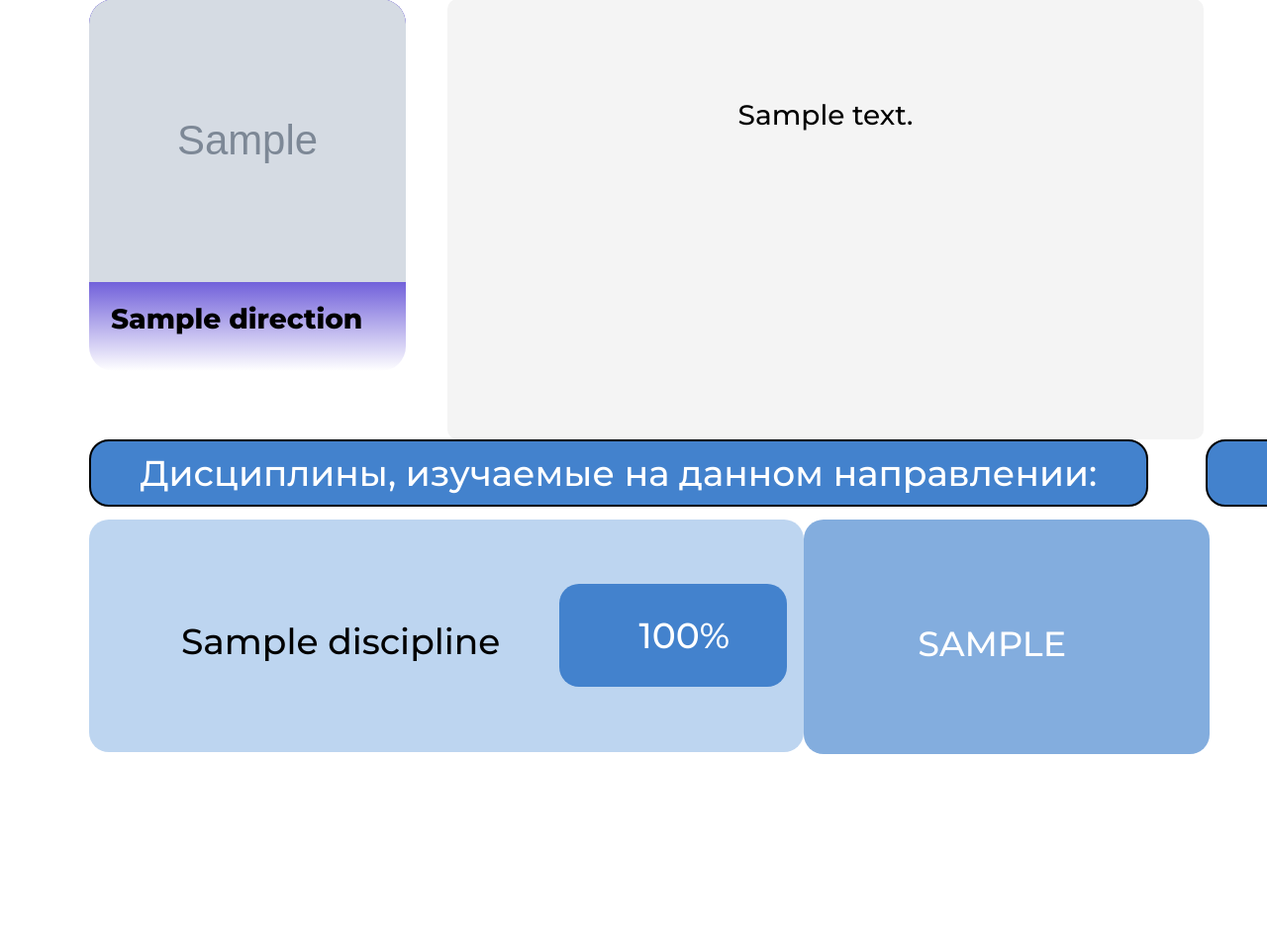
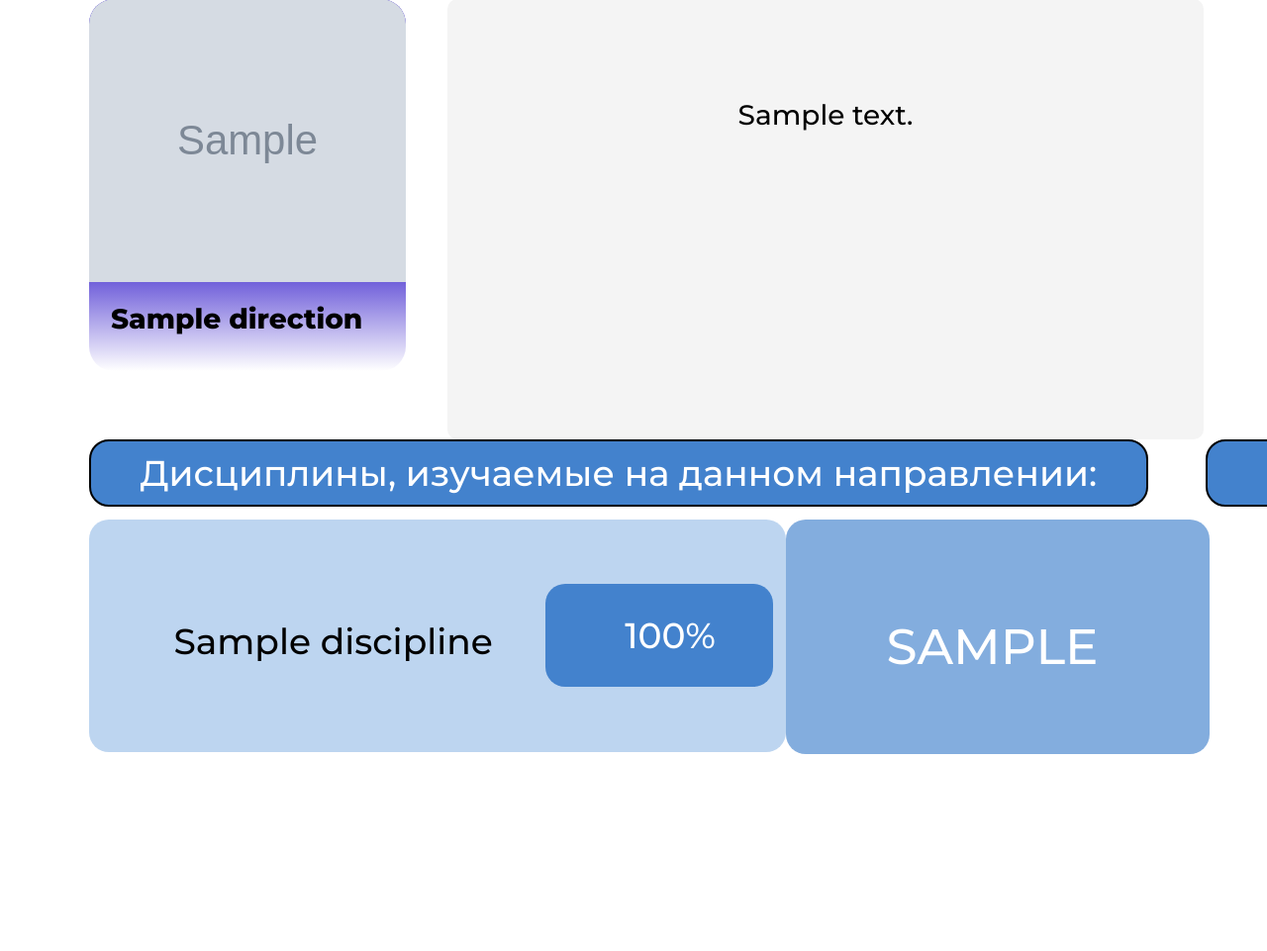
Before and after one commit to matweykai/WebProject, a Django app: page /direction/1/ in a window 1280 px wide; the page is wider, and only the part inside the window is pictured. Shown: the part 208-1169 px from the top of that part at 99% size. Run offline with Django 4.2, Linux system fonts and the light colour scheme; tables that the repository leaves empty hold one stand-in row (values such as "Sample post"); grey boxes marked "Sample" are stand-in pictures.

Commit message:
Increase font size.

```diff
--- a/Ynus/static/css/direction_page.css
+++ b/Ynus/static/css/direction_page.css
@@ -115,6 +115,7 @@
   display:flex;
   justify-content: space-between;
   text-transform: uppercase;
+  align-items:center;
   color:white;
   font-size: 35px;
   background: #83ADDE;
@@ -130,27 +131,22 @@
 
 select {
     font-weight: 500;
-    font-size: 35px;
+    font-size: 50px;
     font-family: 'Montserrat';
     color: #FFFFFF;
     text-transform: uppercase;
-    display: inline-block;
     text-align: center;
     align-items: center;
     background-color: #83ADDE;
+    outline: none;
     margin: auto;
-    outline: none;
     border-color: #83ADDE;
-    line-height: inherit;
-    display: grid;
     cursor: pointer;
     appearance: none;
 }
 
-/*.select:after {
-    content: "";
-    background-color:#1B3555;
-    clip-path: polygon(100% 0%, 0 0%, 50% 100%);
-    width: 0.8em;
-    height: 0.5em;
-}*/
+option {
+border-color: #83ADDE;
+background-color: #83ADDE;
+color: #FFFFFF;
+}
```
